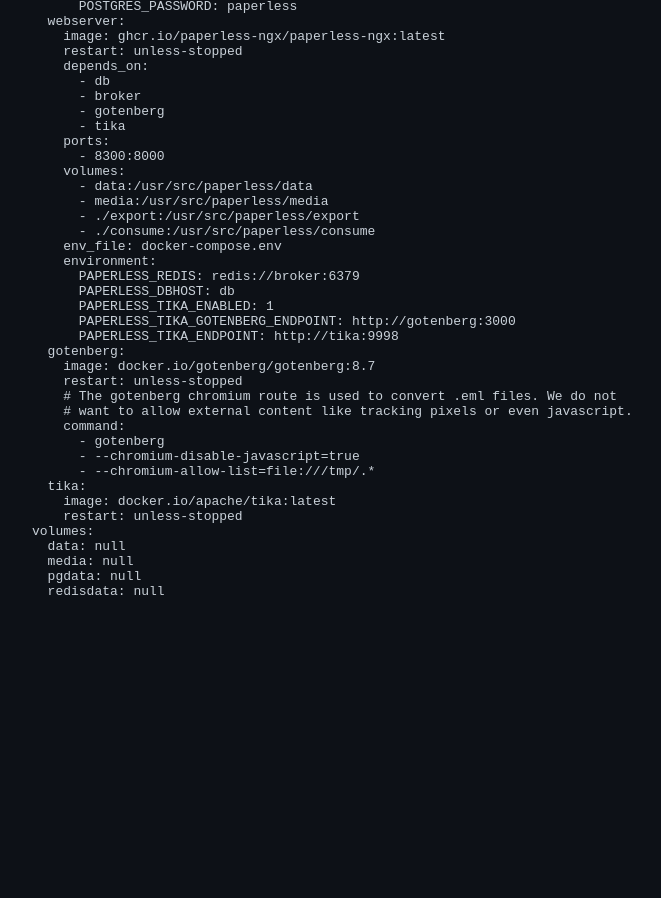
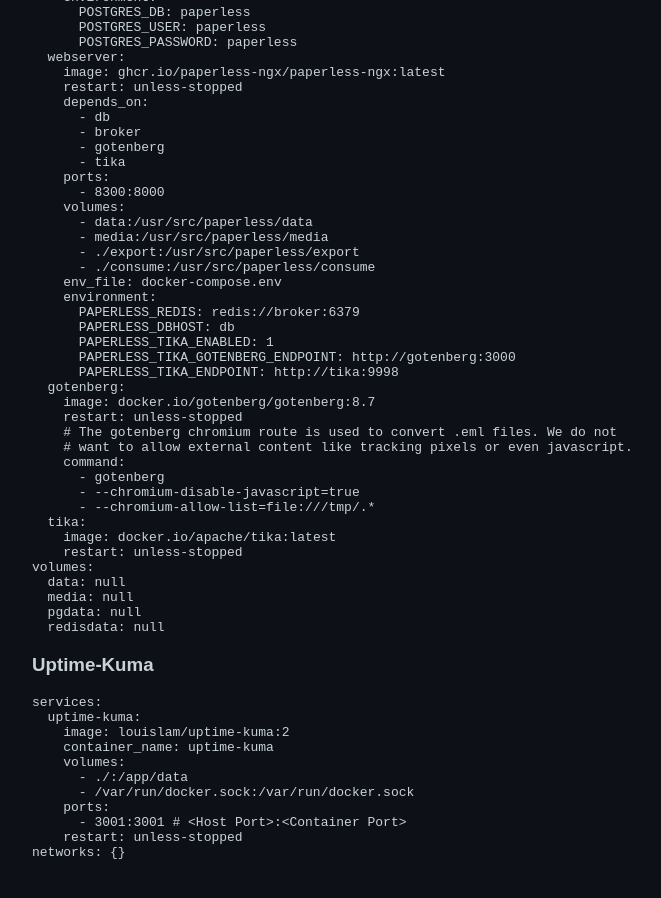
Before and after one commit to Freaky2112/freaky2112.github.io, a Jekyll site: the page built from _posts/2026-04-25-docker-list.md, in a window 1280 px wide and 900 px high, scrolled down 3287 px. Shown: the whole window, without its empty margins (32-693 px from the left). Built offline with Jekyll 4.4.1, drawn with Linux system fonts in a browser that asks for light colours; before the commit the page ends 3926 px from its top, so only the background shows below that; some of the changed text lies outside the part shown.

Commit message:
update Docker list

````diff
--- a/_posts/2026-04-25-docker-list.md
+++ b/_posts/2026-04-25-docker-list.md
@@ -14,6 +14,9 @@
 * Traefik (reverse proxy)
 * Nginx Proxy Manager (reverse proxy)
 * Paperless
+* Dockge
+* Uptime Kuma
+
 
 ---
 ### CloudFlare-DDNS
@@ -239,3 +242,18 @@
   pgdata: null
   redisdata: null
 ```
+
+### Uptime-Kuma
+```yml
+services:
+  uptime-kuma:
+    image: louislam/uptime-kuma:2
+    container_name: uptime-kuma
+    volumes:
+      - ./:/app/data
+      - /var/run/docker.sock:/var/run/docker.sock
+    ports:
+      - 3001:3001 # <Host Port>:<Container Port>
+    restart: unless-stopped
+networks: {}
+```
````
Also changed, not shown: other parts of _posts/2026-04-25-docker-list.md (+2 -2 lines).
